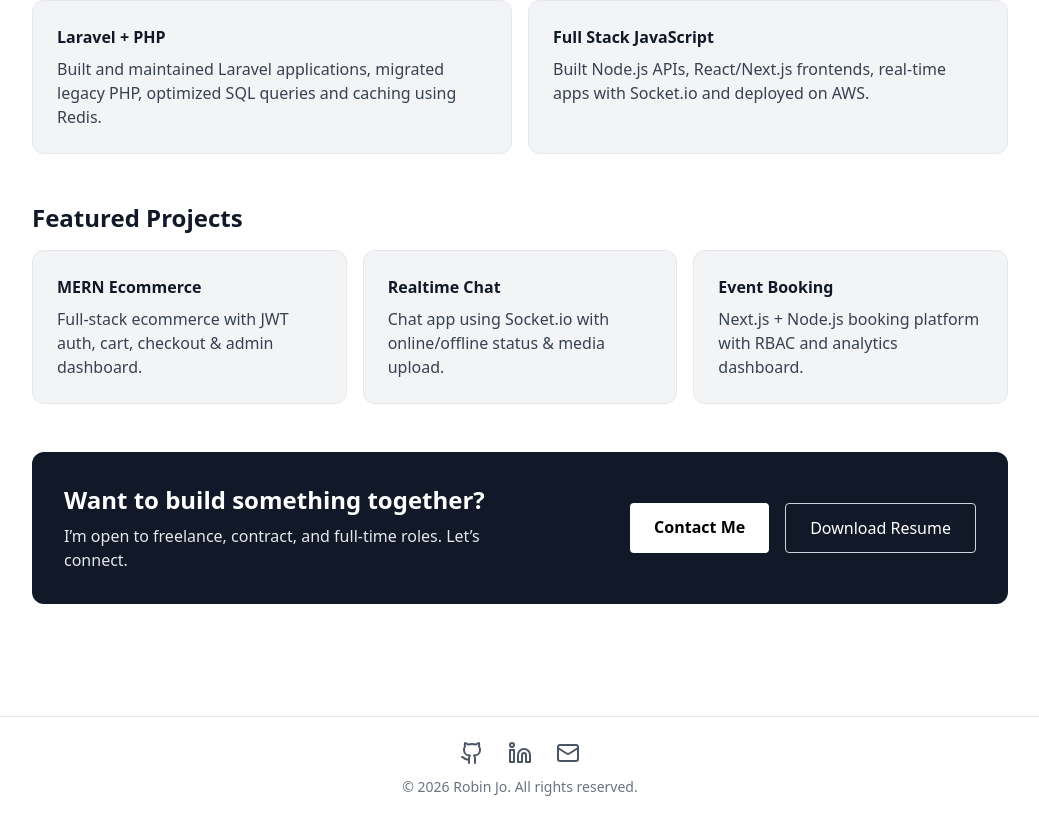
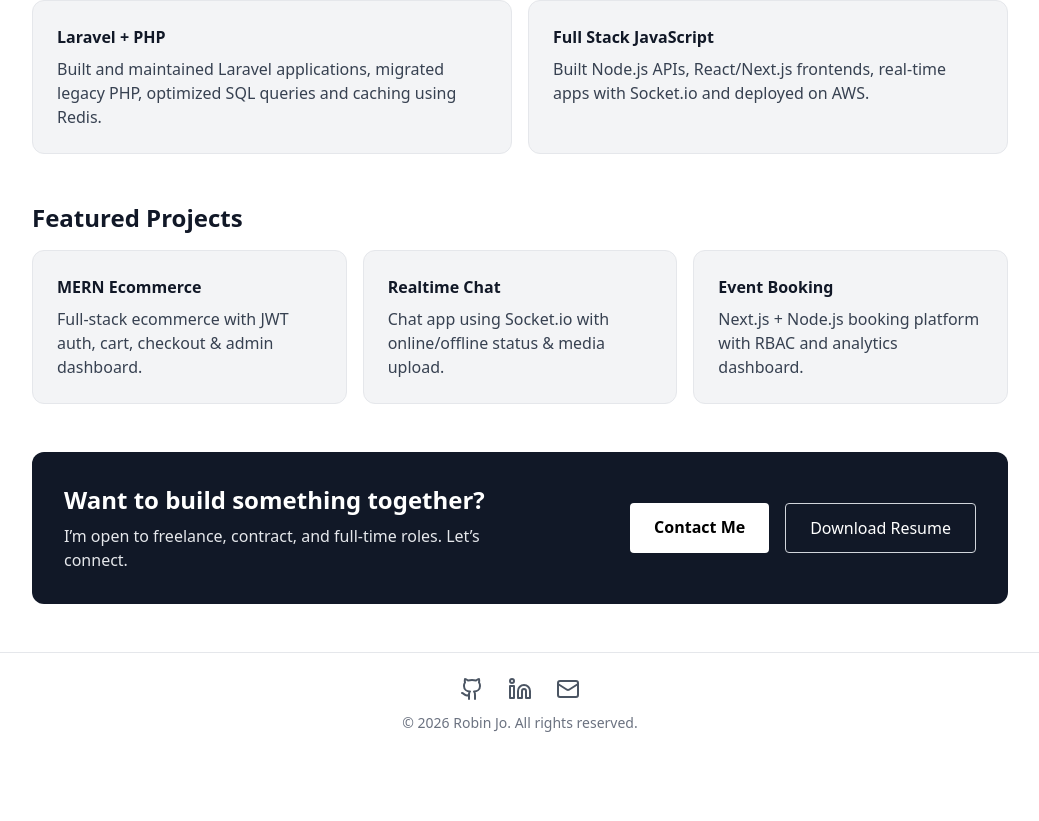
Before and after one commit to RobinJosephDev/my-portfolio, a Next.js app: page / in a window 1280 px wide. Shown: the part 734-1555 px from the top of the page, without its empty margins (120-1159 px from the left). After the commit the page ends 1491 px from the top, so only its background shows below. Built offline with nearby package versions, Linux system fonts and the light colour scheme.

Commit message:
fixed themes

```diff
--- a/app/components/Footer.tsx
+++ b/app/components/Footer.tsx
@@ -2,7 +2,7 @@
 
 export default function Footer() {
   return (
-    <footer className="border-t border-gray-200 mt-16 py-6 text-center dark:bg-gray-900">
+    <footer className="border-t border-gray-200 py-6 text-center dark:bg-gray-900">
       <div className="flex justify-center space-x-6 mb-3">
         <a
           href="https://github.com/RobinJosephDev"
--- a/app/layout.tsx
+++ b/app/layout.tsx
@@ -4,18 +4,13 @@
 import ThemeSync from "./ThemeSync";
 import "./globals.css";
 
-export default function RootLayout({
-  children,
-}: {
-  children: React.ReactNode;
-}) {
+export default function RootLayout({ children }: { children: React.ReactNode }) {
   return (
     <html lang="en">
-      <body>
+      <body className="min-h-screen flex flex-col">
         <ReduxProvider>
-          <ThemeSync />
           <Navbar />
-          <main>{children}</main>
+          <main className="flex-1">{children}</main>
           <Footer />
         </ReduxProvider>
       </body>
```
